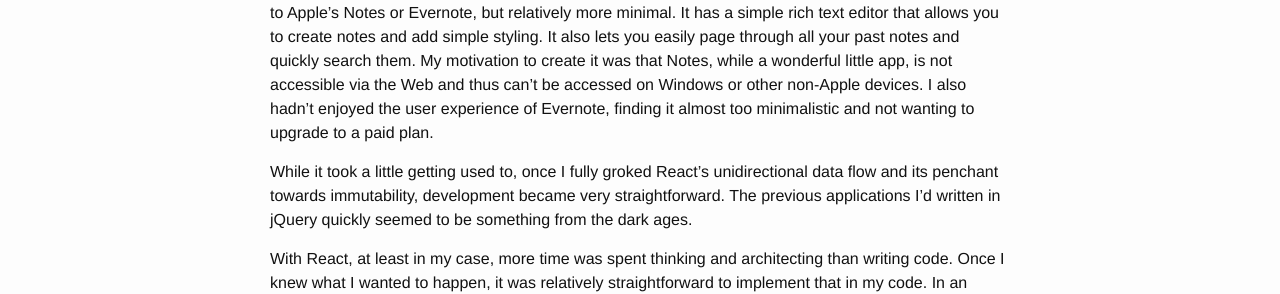
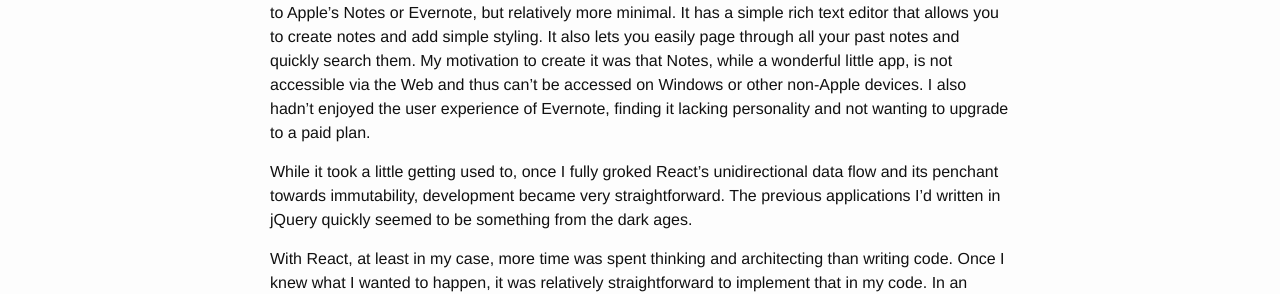
Before and after one commit to matt-may/matt-may.github.io, a Jekyll site: the page built from _posts/2016-12-22-building-bitsy.markdown, in a window 1280 px wide. Shown: the part 358-652 px from the top of the page. Built offline with Jekyll 4.4.1, drawn with Linux system fonts in a browser that asks for light colours; some of the changed text lies outside the part shown.

Commit message:
added post

```diff
--- a/_posts/2016-12-22-building-bitsy.markdown
+++ b/_posts/2016-12-22-building-bitsy.markdown
@@ -20,7 +20,7 @@
 through all your past notes and quickly search them. My motivation to create it
 was that Notes, while a wonderful little app, is not accessible via the Web
 and thus can't be accessed on Windows or other non-Apple devices. I also hadn't
-enjoyed the user experience of Evernote, finding it almost too minimalistic and
+enjoyed the user experience of Evernote, finding it lacking personality and
 not wanting to upgrade to a paid plan.
 
 While it took a little getting used to, once I fully groked React's
```
